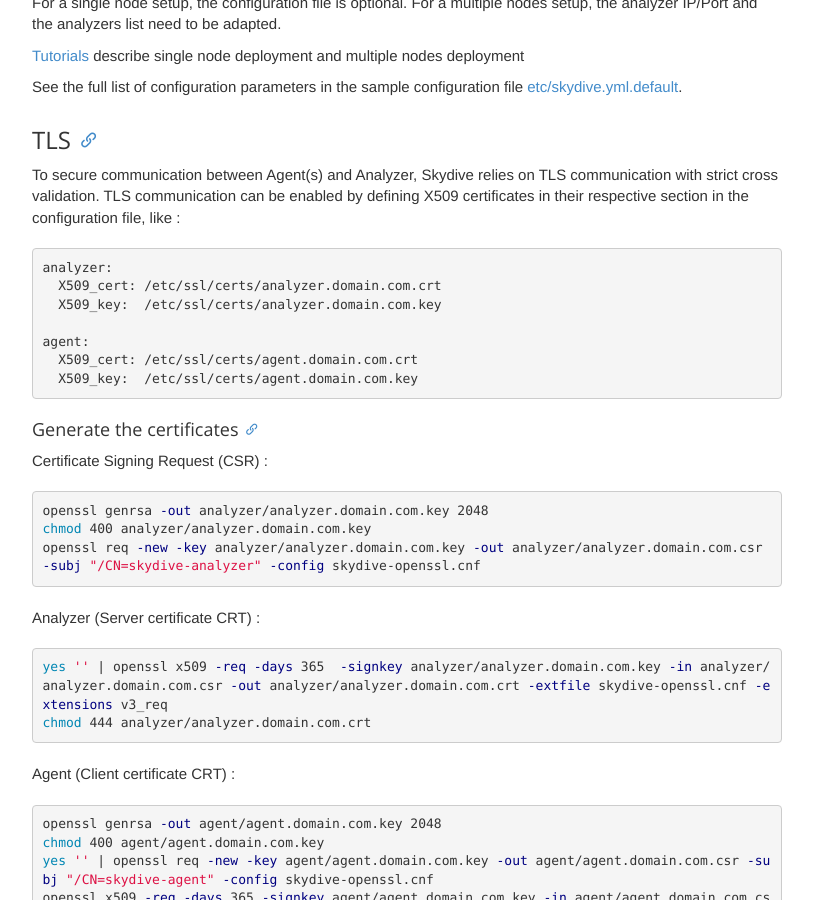
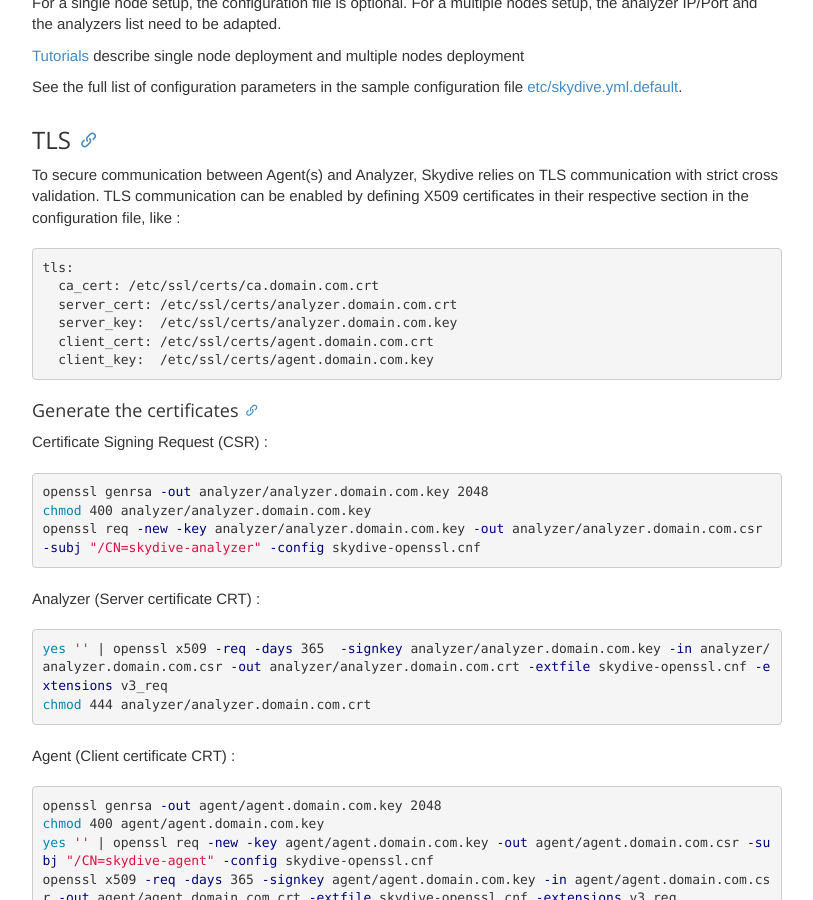
Before and after one commit to skydive-project/skydive.network, a Jekyll site: the page built from documentation/deployment.md, in a window 1280 px wide and 900 px high, scrolled down 2627 px. Shown: the whole window, without its empty margins (428-1241 px from the left). Built offline with Jekyll 4.4.1, drawn with Linux system fonts in a browser that asks for light colours; nearby versions of some CDN libraries.

Commit message:
Update TLS documentation

```diff
--- a/documentation/deployment.md
+++ b/documentation/deployment.md
@@ -147,13 +147,12 @@
 TLS communication can be enabled by defining X509 certificates in their respective section in the configuration file, like :
 
 {% highlight shell %}
-analyzer:
-  X509_cert: /etc/ssl/certs/analyzer.domain.com.crt
-  X509_key:  /etc/ssl/certs/analyzer.domain.com.key
-
-agent:
-  X509_cert: /etc/ssl/certs/agent.domain.com.crt
-  X509_key:  /etc/ssl/certs/agent.domain.com.key
+tls:
+  ca_cert: /etc/ssl/certs/ca.domain.com.crt
+  server_cert: /etc/ssl/certs/analyzer.domain.com.crt
+  server_key:  /etc/ssl/certs/analyzer.domain.com.key
+  client_cert: /etc/ssl/certs/agent.domain.com.crt
+  client_key:  /etc/ssl/certs/agent.domain.com.key
 {% endhighlight %}
 
 #### Generate the certificates
```
